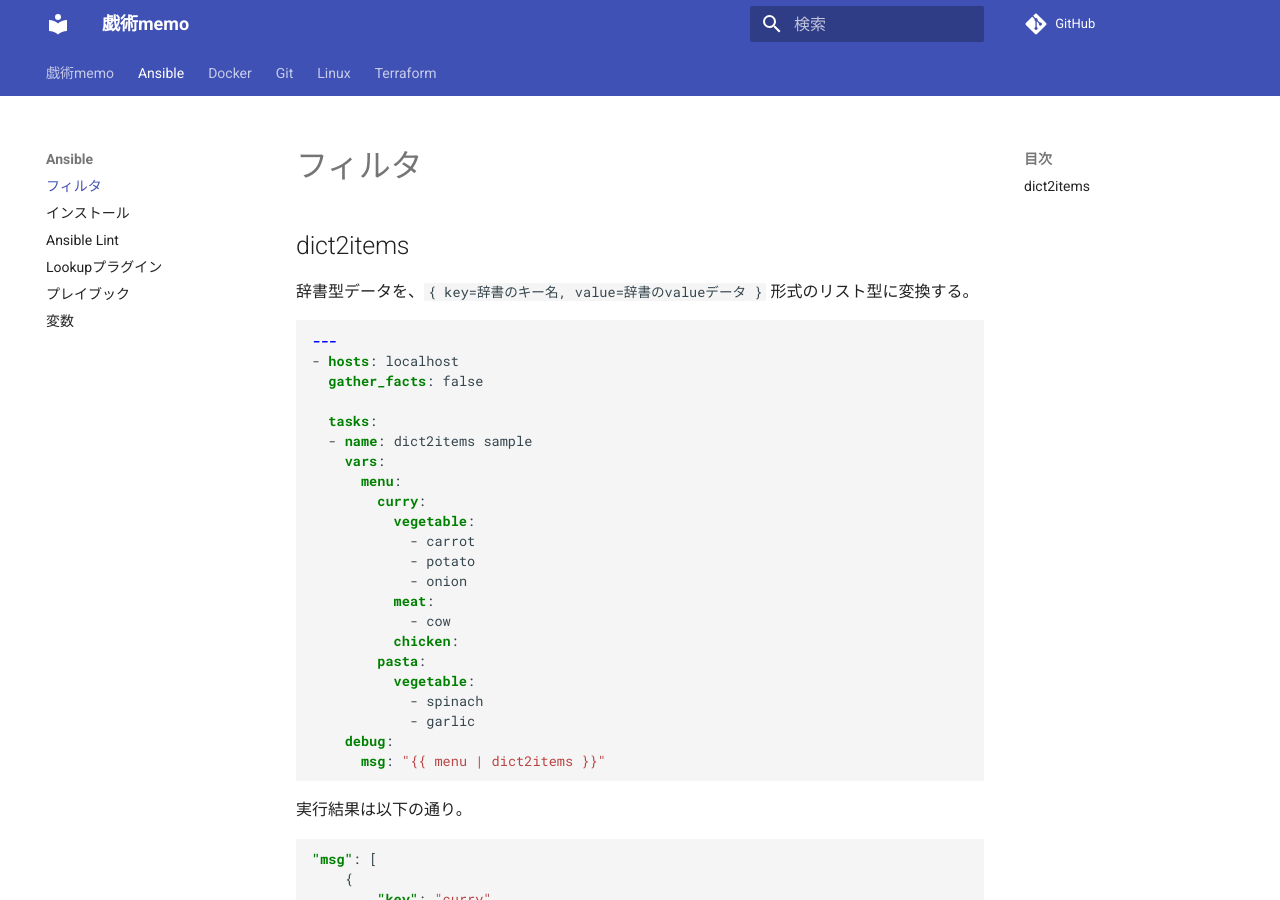
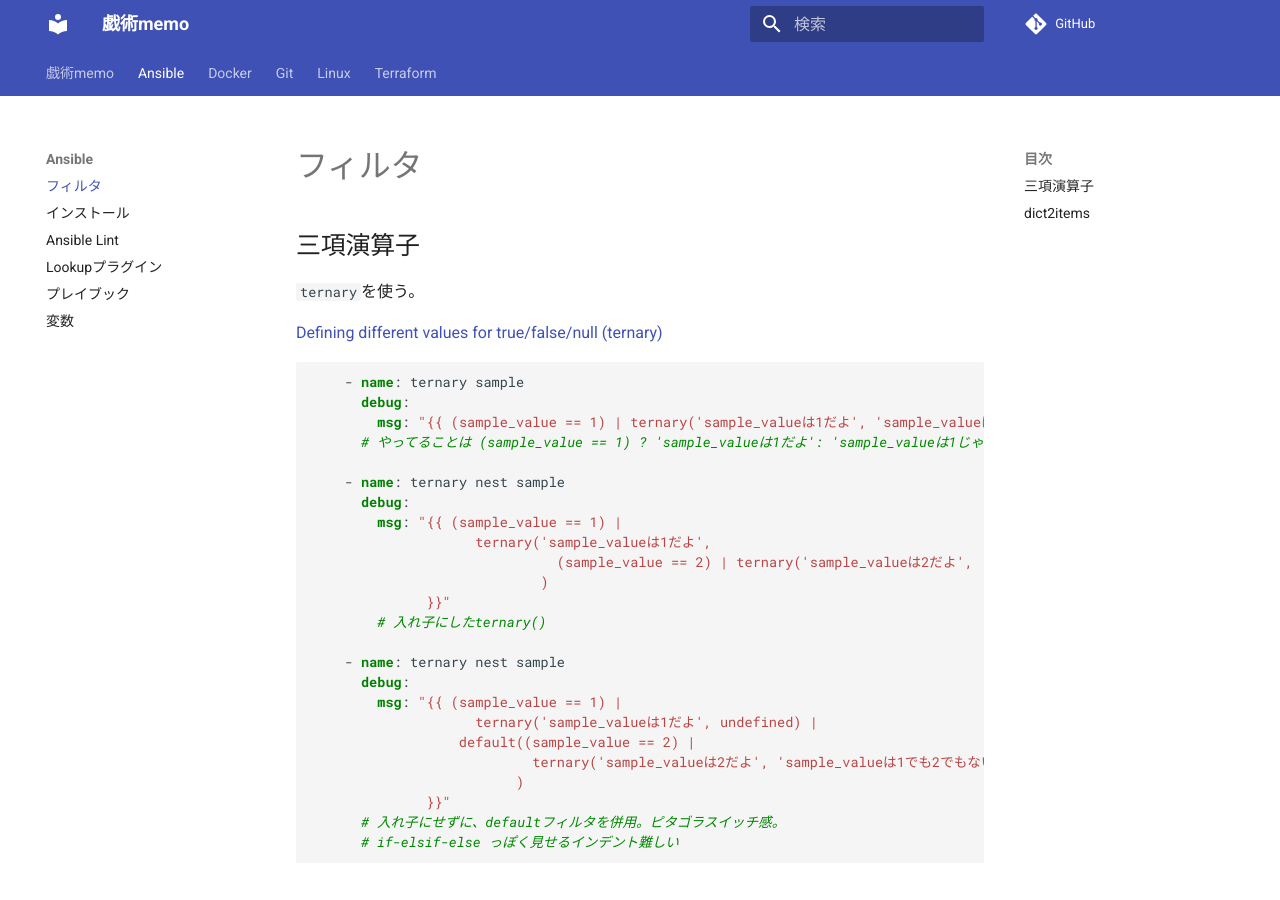
Before and after one commit to zaki-lknr/docs, an MkDocs documentation site: the page built from docs/Ansible/filter.md, in a window 1280 px wide and 900 px high. Built offline with MkDocs 1.6.1 and Material for MkDocs 9.7.7, drawn with Linux system fonts in a browser that asks for light colours; comment, search, counter and statistics services are not loaded.

Commit message:
add: filter: ternary

````diff
--- a/docs/Ansible/filter.md
+++ b/docs/Ansible/filter.md
@@ -1,4 +1,37 @@
 # フィルタ
+
+## 三項演算子
+
+`ternary`を使う。
+
+[Defining different values for true/false/null (ternary)](https://docs.ansible.com/ansible/latest/user_guide/playbooks_filters.html#defining-different-values-for-true-false-null-ternary)
+
+```yaml
+    - name: ternary sample
+      debug:
+        msg: "{{ (sample_value == 1) | ternary('sample_valueは1だよ', 'sample_valueは1じゃないよ') }}"
+      # やってることは (sample_value == 1) ? 'sample_valueは1だよ': 'sample_valueは1じゃないよ' と同じ
+
+    - name: ternary nest sample
+      debug:
+        msg: "{{ (sample_value == 1) |
+                    ternary('sample_valueは1だよ',
+                              (sample_value == 2) | ternary('sample_valueは2だよ', 'sample_valueは1でも2でもないよ')
+                            )
+              }}"
+        # 入れ子にしたternary()
+
+    - name: ternary nest sample
+      debug:
+        msg: "{{ (sample_value == 1) |
+                    ternary('sample_valueは1だよ', undefined) |
+                  default((sample_value == 2) |
+                           ternary('sample_valueは2だよ', 'sample_valueは1でも2でもないよ')
+                         )
+              }}"
+      # 入れ子にせずに、defaultフィルタを併用。ピタゴラスイッチ感。
+      # if-elsif-else っぽく見せるインデント難しい
+```
 
 ## dict2items
 
````
